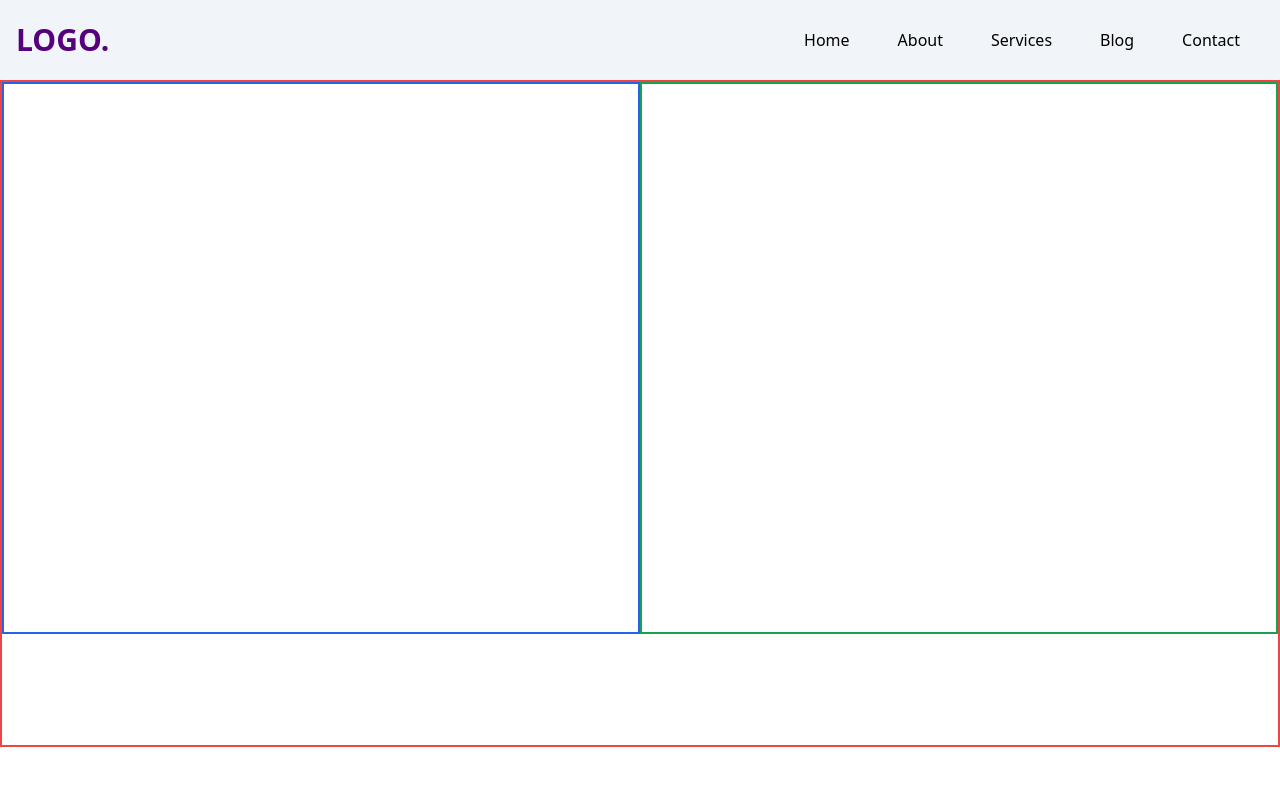
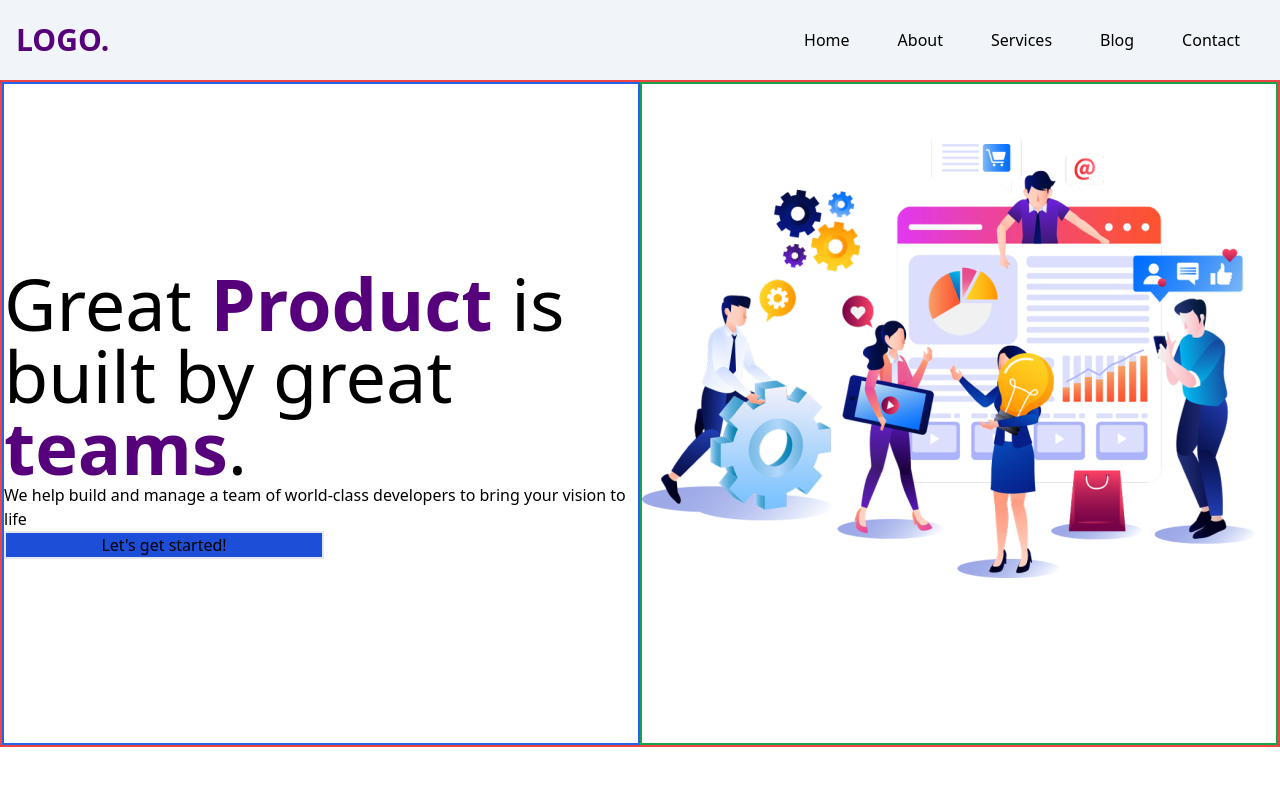
Before and after one commit to obuastella/the4coders, a React (Create React App) app in the folder front-end/: page / in a window 1280 px wide. Shown: the top 786 px of the page. Built offline with nearby package versions, Linux system fonts and the light colour scheme.

Commit message:
WIP: HERO

```diff
--- a/front-end/src/components/Navbar.jsx
+++ b/front-end/src/components/Navbar.jsx
@@ -22,14 +22,14 @@ const Navbar = () => {
   return (
     <div className="bg-bgColor shadow flex justify-between items-center h-20 px-4">
       {/* Logo */}
-      <h1 className="w-full text-3xl font-bold text-btnColor">LOGO.</h1>
+      <h1 className="w-full text-3xl font-bold text-primaryColor">LOGO.</h1>
 
       {/* Desktop Navigation */}
       <ul className="hidden md:flex">
         {navItems.map((item) => (
           <li
             key={item.id}
-            className="p-4 hover:bg-btnColor rounded-xl m-2 cursor-pointer duration-300 hover:text-white"
+            className="p-4 hover:bg-primaryColor rounded-xl m-2 cursor-pointer duration-300 hover:text-white"
           >
             {item.text}
           </li>
@@ -50,13 +50,15 @@ const Navbar = () => {
         }
       >
         {/* Mobile Logo */}
-        <h1 className="w-full text-3xl font-bold text-btnColor m-4">REACT.</h1>
+        <h1 className="w-full text-3xl font-bold text-primaryColor m-4">
+          REACT.
+        </h1>
 
         {/* Mobile Navigation Items */}
         {navItems.map((item) => (
           <li
             key={item.id}
-            className="p-4 border-b rounded-xl hover:bg-btnColor duration-300 hover:text-white cursor-pointer border-gray-600"
+            className="p-4 border-b rounded-xl hover:bg-primaryColor duration-300 hover:text-white cursor-pointer border-gray-600"
           >
             {item.text}
           </li>
--- a/front-end/src/pages/Home.jsx
+++ b/front-end/src/pages/Home.jsx
@@ -2,8 +2,23 @@ function Home() {
   return (
     <div className=" h-screen">
       <section className="hero-section border-2 border-red-500 w-full h-5/6 flex">
-        <div className="hero-text border-2 border-blue-600 h-5/6 w-2/4"></div>
-        <div className="hero-body border-2 border-green-600 h-5/6 w-2/4"></div>
+        <div className="hero-text border-2 border-blue-600 w-2/4 flex flex-col  justify-center">
+          <h1 className="text-7xl">
+            Great <span className="font-bold text-primaryColor">Product</span>{" "}
+            is built by great{" "}
+            <span className="font-bold text-primaryColor">teams</span>.
+          </h1>
+          <p>
+            We help build and manage a team of world-class developers to bring
+            your vision to life
+          </p>
+          <button className="border-2 max-w-xs bg-blue-700">
+            Let's get started!
+          </button>
+        </div>
+        <div className="hero-body border-2 border-green-600 w-2/4">
+          <img src="assets/images/hero-img.png" alt="team" />
+        </div>
       </section>
     </div>
   );
--- a/front-end/tailwind.config.js
+++ b/front-end/tailwind.config.js
@@ -5,7 +5,7 @@ module.exports = {
     extend: {
       colors: {
         bgColor: "#f1f5f9",
-        btnColor: "#57007B",
+        primaryColor: "#57007B",
       },
     },
   },
```
Also changed, not shown: front-end/public/assets/images/hero-img.png (added), 1 other file (tests, documents, lock files or other folders).
